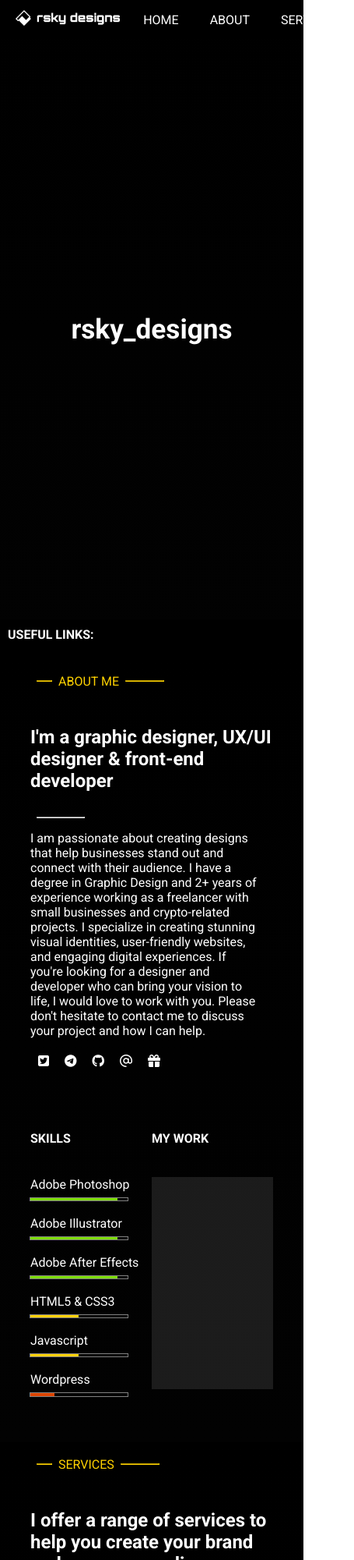
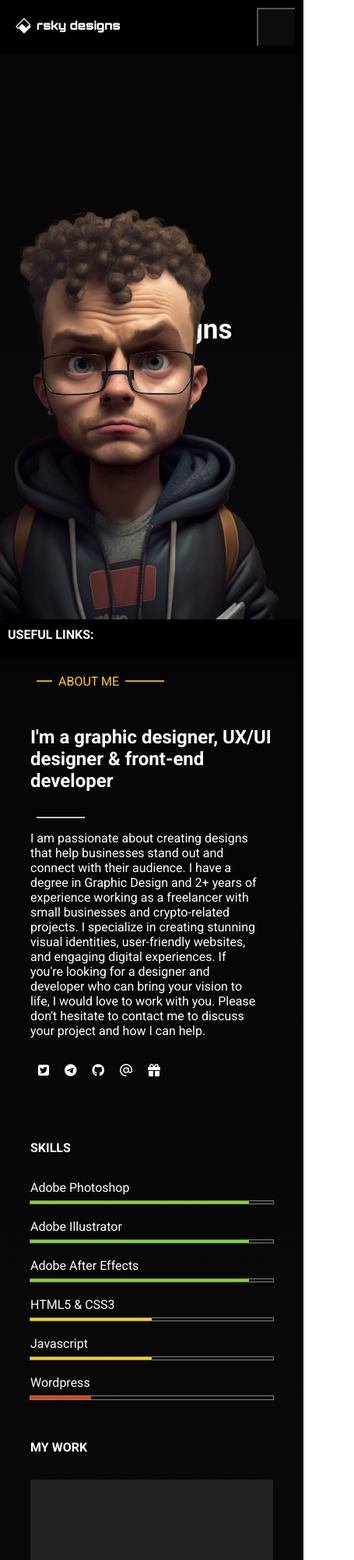
Before and after one commit to rsky-designs/rsky_designs, a plain HTML site: page index.html in a window 390 px wide. Shown: the top 2000 px of the page at 78% size, 455 px wide, since content can reach past the window. Drawn offline with Linux system fonts and the light colour scheme.

Commit message:
Add files via upload

```diff
--- a/index.css
+++ b/index.css
@@ -40,7 +40,7 @@ p {
 nav {
     position: fixed;
     z-index: +1;
-    height: 50px;
+    height: 70px;
     width: 100%;
     background-color: rgb(0, 0, 0);
     color: white;
@@ -49,8 +49,29 @@ nav {
     flex-direction: row;
     align-items: center;
 }
+@media (max-width: 1200px) {
+    nav {
+        justify-content: center;
+    }
+}
+@media (max-width: 600px) {
+    nav {
+        justify-content: left;
+    }
+}
 nav .logo {
     flex: 0.49;
+}
+@media (max-width: 1200px) {
+    nav .logo {
+        display: none;
+    }
+}
+@media (max-width: 600px) {
+    nav .logo {
+        display: initial;
+        margin-right: auto;
+    }
 }
 nav img {
     margin: 0px 10px;
@@ -61,6 +82,11 @@ nav ul {
     display: flex;
     flex-direction: row;
 }
+@media (max-width: 600px) {
+    nav ul {
+        display: none;
+    }
+}
 nav ul a {
     margin: 0px 20px;
     color: white;
@@ -68,6 +94,19 @@ nav ul a {
 }
 nav ul a:hover {
     color: rgb(255, 210, 0);
+}
+.mobileMenu {
+    width: 50px;
+    height: 50px;
+    background-color: rgba(255, 255, 255, 0.05);
+    display: none;
+
+}
+@media (max-width: 600px) {
+    .mobileMenu {
+        display: initial;
+
+}
 }
 /*---------*/
 /*---------*/
@@ -77,8 +116,7 @@ nav ul a:hover {
 }
 .home {
     height: 100vh;
-    background-image: linear-gradient(#000,rgb(2, 2, 2));
-    display: flex;
+    background-image: linear-gradient(rgb(5, 5, 5),rgb(10, 10, 10));    display: flex;
     flex-direction: column;
     align-items: center;
     justify-content: center;
@@ -108,7 +146,7 @@ nav ul a:hover {
     overflow: hidden;
 }
 .home:hover .circle {
-    background-color: rgb(255, 0, 0);
+    background-color: rgb(0, 0, 0);
     clip-path: circle(100% at center);
 }
 .square .intro {
@@ -159,6 +197,13 @@ nav ul a:hover {
     }
 
 }
+.pfp {
+    position: absolute;
+    bottom: 0;
+    float: right;
+    margin-right: 5rem;
+    height: 600px;
+}
 /*---------*/
 /*---------*/
 /*---------*/
@@ -185,17 +230,10 @@ nav ul a:hover {
 /*---------*/
 /*---------*/
 .about {
-    background-image: linear-gradient(#000,rgb(2, 2, 2));
-}
-.aboutGrid {
-    padding: 0% 10% 10%;
-    display: grid;
-    grid-template-columns: 1fr 1fr;
-}
+    background-image: linear-gradient(rgb(5, 5, 5),rgb(10, 10, 10));}
 /*---------*/
 .aboutText {
-    padding-bottom: 5rem;
-    grid-column: span 2;
+    padding: 0% 10%;
 }
 .aboutText span {
     font-family: Roboto;
@@ -209,9 +247,7 @@ nav ul a:hover {
 }
 @media (max-width: 800px) {
     .aboutText:hover span {
-        font-family: Roboto;
         font-size: 1.5rem;
-        color: rgb(255, 210, 0);
     }
 }
 .aboutText hr {
@@ -223,7 +259,7 @@ nav ul a:hover {
     margin: 1rem 1rem 0rem 0rem;
 }
 .aboutText ul {
-    margin-top: 20px;
+    margin-top: 2rem;
     display: flex;
 }
 .aboutText ul li {
@@ -238,18 +274,30 @@ nav ul a:hover {
     font-size: 0.8rem;
 }
 /*---------*/
+.aboutGrid {
+    padding: 5rem 10% 10%;
+    display: grid;
+    grid-template-columns: repeat(2, 1fr);
+    gap: 2rem;
+}
+@media (max-width: 1400px) {
+    .aboutGrid {
+        width: 100%;
+        display: flex;
+        flex-wrap: wrap;
+    }
+}
 .about h4 {
-    margin-bottom: 40px;
+    margin-bottom: 2rem;
 }
 .aboutSkills {
-
+    width: 100%;
 }
 .aboutSkills p {
     margin-bottom: 0.5rem;
 }
 .skillBar_Outline {
     height: 0.2em;
-    width: 80%;
     outline: 1px solid rgba(255, 255, 255, 0.5);
     margin-bottom: 20px;
 }
@@ -272,19 +320,18 @@ nav ul a:hover {
     transition: 0.7s;
 }
 .aboutWork {
+    width: 100%;
 
 }
 .aboutWork .myWork {
-    width: 100%;
-    height: 17rem;
+    height: 18rem;
     background-color: rgba(255, 255, 255, 0.1);
 }
 /*---------*/
 /*---------*/
 /*---------*/
 .services {
-    background-image: linear-gradient(#000,rgb(2, 2, 2));
-}
+    background-image: linear-gradient(rgb(5, 5, 5),rgb(10, 10, 10));}
 /*---------*/
 .servicesText {
     padding: 0% 10%;
@@ -358,7 +405,7 @@ nav ul a:hover {
 /*---------*/
 /*---------*/
 .testimonials {
-    background-image: linear-gradient(#000,rgb(2, 2, 2));
+    background-image: linear-gradient(rgb(5, 5, 5),rgb(10, 10, 10));
 }
 .testimonialsGrid {
     padding: 0% 10% 10%;
--- a/index.html
+++ b/index.html
@@ -28,6 +28,7 @@
         <li><a href="/portfolio/portfolio.html">PORTFOLIO</a></li>
         <li><a href="#">CONTACT</a></li>
       </ul>
+      <button class="mobileMenu"></button>
     </nav>
     <div class="main">
       <section class="home" id="homeSection">
@@ -44,6 +45,7 @@
           </div>
           <h1>rsky_designs</h1>
         </div>
+        <img class="pfp" src="/assets/pfp.png" />
       </section>
       <!--ABOUT-->
       <!--ABOUT-->
@@ -54,7 +56,7 @@
           <p>ABOUT ME</p>
           <hr class="hrLong" />
         </div>
-        <div class="aboutGrid">
+
         <!--About Section Text-->
         <div class="aboutText">
           <h3>
@@ -66,13 +68,13 @@
           <p>
             I am passionate about creating designs that help businesses stand
             out and connect with their audience. I have a degree in Graphic
-              Design and 2+ years of experience working as a freelancer with
-              small businesses and crypto-related projects. I specialize in
-              creating stunning visual identities, user-friendly websites, and
-              engaging digital experiences. If you're looking for a designer and
-              developer who can bring your vision to life, I would love to work
-              with you. Please don't hesitate to contact me to discuss your
-              project and how I can help.
+            Design and 2+ years of experience working as a freelancer with small
+            businesses and crypto-related projects. I specialize in creating
+            stunning visual identities, user-friendly websites, and engaging
+            digital experiences. If you're looking for a designer and developer
+            who can bring your vision to life, I would love to work with you.
+            Please don't hesitate to contact me to discuss your project and how
+            I can help.
           </p>
           <!--links-->
           <ul>
@@ -94,6 +96,7 @@
           </ul>
         </div>
         <!--About Section Skills-->
+        <div class="aboutGrid">
           <div class="aboutSkills">
             <h4>SKILLS</h4>
             <p>Adobe Photoshop</p>
```
Also changed, not shown: portfolio/portfolio.html (+4 -4 lines), assets/pfp.png (added), portfolio/assets/alphadex-logo-2.png (added), portfolio/assets/alphadex-logo.png (added), portfolio/assets/blokbite-logo-2.png (added), portfolio/assets/blokbite-logo.png (added), portfolio/assets/kielas logo 2.png (added), portfolio/assets/kielas-logo-2.png (added), portfolio/assets/kon-logo-2.png (added), 1 other file. Lines whose indentation alone changed are shown as unchanged.
